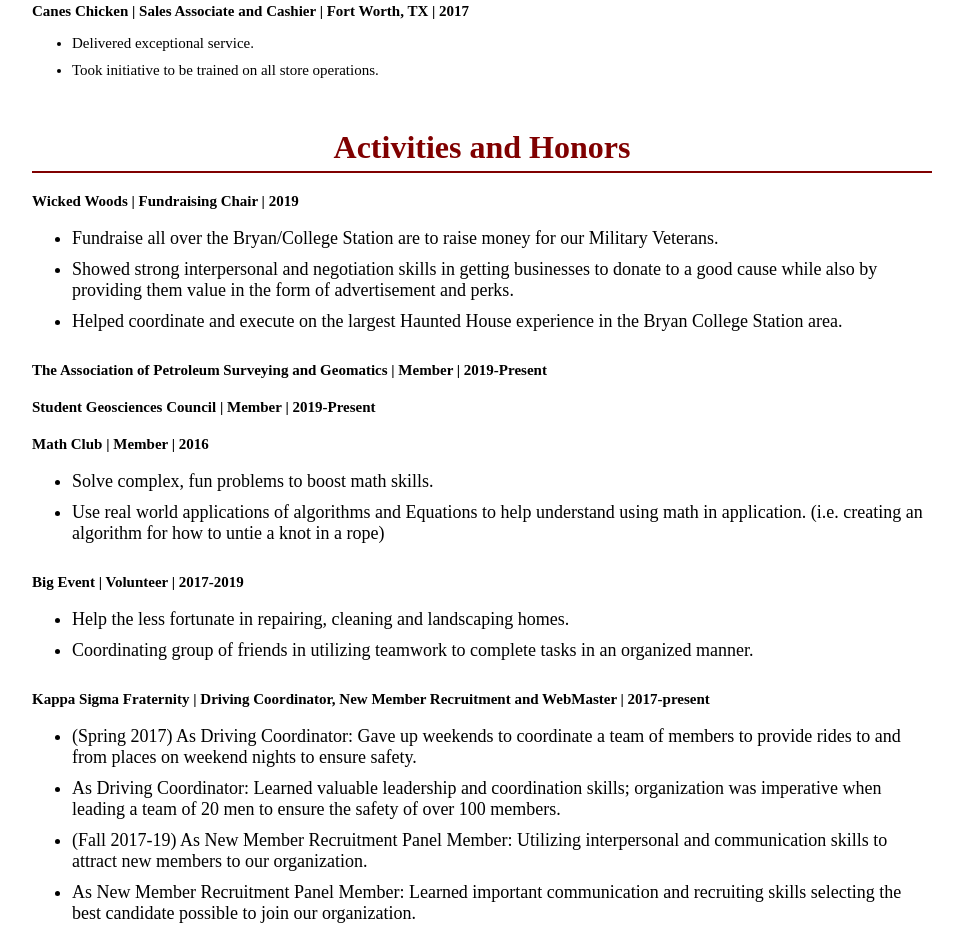
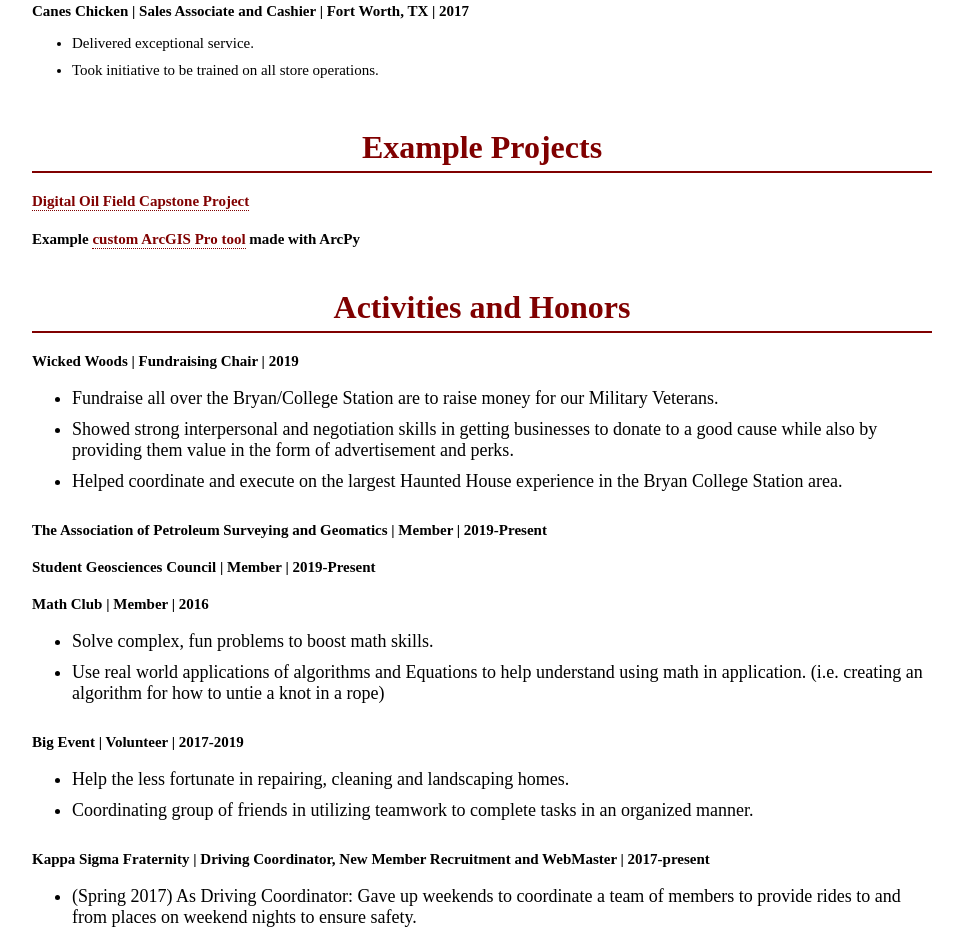
Before and after one commit to trejimmy5562/resume, a plain HTML site: page index.html in a window 1280 px wide. Shown: the part 1854-2783 px from the top of the page, without its empty margins (158-1121 px from the left). Drawn offline with Linux system fonts and the light colour scheme.

Commit message:
adding sample projects section

```diff
--- a/index.html
+++ b/index.html
@@ -43,7 +43,6 @@
 		</div>
 		<!--^^THIS SECTION NEEDS TO BE REFORMATTED^^-->
 		<h2><strong>Professional Experience</strong></h2>
-		<!-- THIS NEEDS TO BE UPDATED WITH CURRENT WORk INFORMAtION-->
 		<div class ="section">
 
 			<h4> Kimley-Horn and Associates | Civil Analyst | Frisco, TX | January 2022-Present </h4>
@@ -101,6 +100,13 @@ across multiple states, including Roadway, Grading, Utilities, Storm, Erosion Co
 			</ul>
 
 		</div>
+
+		<h2><strong>Example Projects</strong></h2>
+		<div class ="section">
+			<h4><a href="https://github.com/trejimmy5562/Digital-Oil-Field-Project" class="github">Digital Oil Field Capstone Project<span class="git">Click to view the project hosted on Github.</span></a></h4>
+			<h4>Example <a href="https://github.com/trejimmy5562/arcGISBufferToolbox" class="github">custom ArcGIS Pro tool<span class="git">Click to view the tool hosted on Github.</span></a> made with ArcPy</h4>
+		</div>
+
 		<h2><strong>Activities and Honors</strong></h2>
 		<div class="section">
 			<h4>Wicked Woods | Fundraising Chair | 2019</h4>
```
